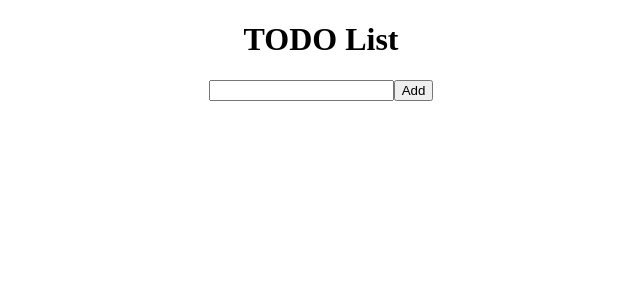
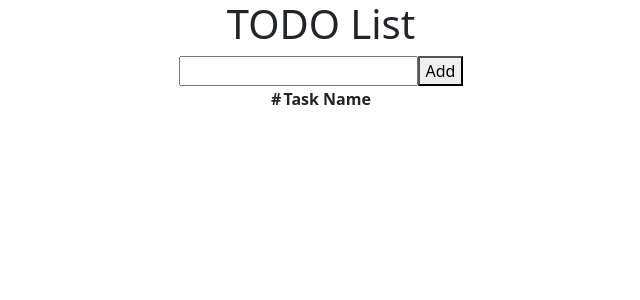
Before and after one commit to shailesh-ss-19-11/evening-todolist, a React (Vite) app: page / in a window 1280 px wide. Shown: the top 300 px of the page, without its empty margins (319-959 px from the left). Built offline with nearby package versions, Linux system fonts and the light colour scheme.

Commit message:
added bootstrap

```diff
--- a/package.json
+++ b/package.json
@@ -10,7 +10,9 @@
     "preview": "vite preview"
   },
   "dependencies": {
+    "bootstrap": "^5.3.8",
     "react": "^19.1.1",
+    "react-bootstrap": "^2.10.10",
     "react-dom": "^19.1.1"
   },
   "devDependencies": {
--- a/src/main.jsx
+++ b/src/main.jsx
@@ -1,6 +1,8 @@
 import { StrictMode } from 'react'
 import { createRoot } from 'react-dom/client'
 import App from './App'
+import 'bootstrap/dist/css/bootstrap.min.css';
+
 
 createRoot(document.getElementById('root')).render(
   <StrictMode>
--- a/src/todolist/Todo.jsx
+++ b/src/todolist/Todo.jsx
@@ -21,6 +21,7 @@ const Todo = () => {
         }
     }
 
+    console.log(todoList)
 
 
     return (
@@ -29,6 +30,15 @@ const Todo = () => {
                 <h1>TODO List</h1>
                 <input type="text" value={input} onChange={handleInputChange} />
                 <button onClick={addTodo}>Add</button>
+                <br />
+                <table>
+                    <thead>
+                        <tr>
+                            <th>#</th>
+                            <th>Task Name</th>
+                        </tr>
+                    </thead>
+                </table>
             </center>
         </>
     )
```
Also changed, not shown: 1 other file (tests, documents, lock files or other folders).
